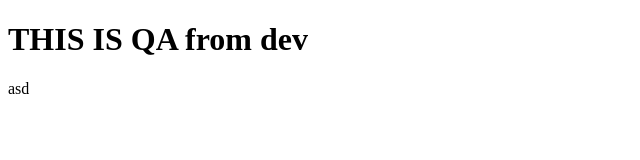
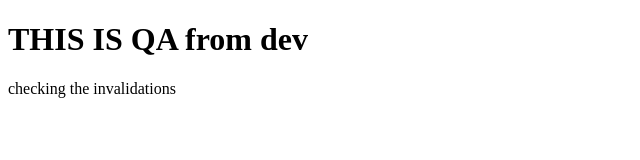
Before and after one commit to po3xmgroup/testS3StaticSite, a plain HTML site: page index.html in a window 1280 px wide. Shown: the whole page, without its empty margins (0-640 px from the left). Drawn offline with Linux system fonts and the light colour scheme.

Commit message:
testing 123

```diff
--- a/index.html
+++ b/index.html
@@ -9,6 +9,6 @@
 <body>
   <h1>THIS IS QA from dev</h1>
 
-  asd
+  checking the invalidations
 </body>
 </html>
```
